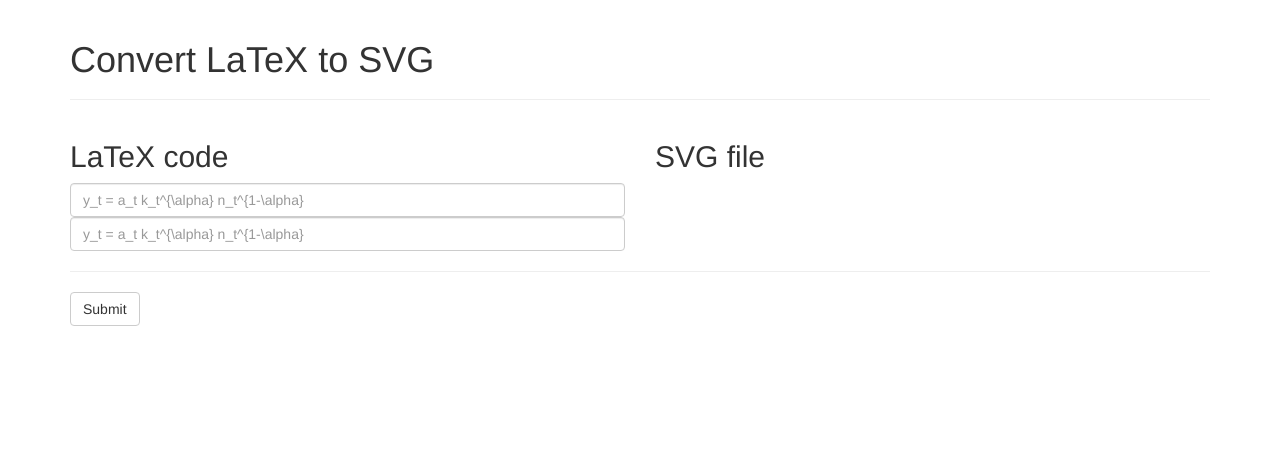
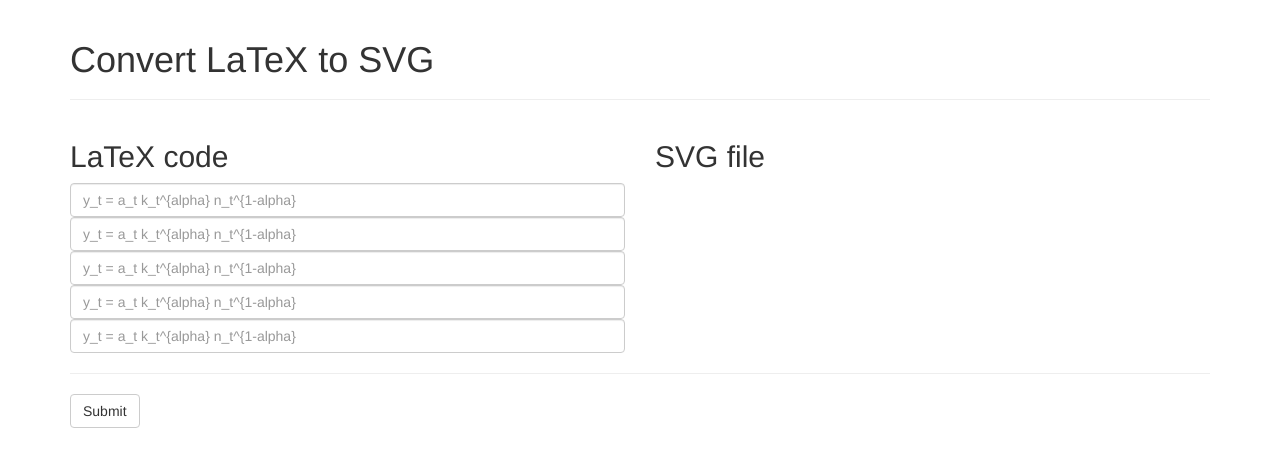
Before and after one commit to open-macro/util-mathjax, a website: page index.html in a window 1280 px wide. Drawn offline with nearby package versions, Linux system fonts and the light colour scheme.

Commit message:
works for arbitrary n

```diff
--- a/index.html
+++ b/index.html
@@ -7,6 +7,7 @@
     <!-- The above 3 meta tags *must* come first in the head; any other head content must come *after* these tags -->
     <title>Open Macro: Mathjax Util</title>
 
+    <link href="css/style.css" rel="stylesheet">
     <!-- Bootstrap -->
     <link href="css/bootstrap.min.css" rel="stylesheet">
 
@@ -23,7 +24,14 @@
     	<h1>Convert LaTeX to SVG</h1>
     	</div>
 
-    	<div class="row">
+        <div class="row">
+            <div class="col-md-6"><h2>LaTeX code</h2></div>
+            <div class="col-md-6"><h2>SVG file</h2></div>
+        </div>
+
+        <div id="input-img-holder"></div>
+
+    	<!--<div class="row">
     		<div class="col-md-6">
     			<h2>LaTeX code</h2>
     			<input type="text" class="form-control" id="tex0" placeholder="y_t = a_t k_t^{\alpha} n_t^{1-\alpha}">
@@ -35,7 +43,8 @@
                 <div><img id="svg0" src=""></div>
                 <div><img id="svg1" src=""></div>
     		</div>
-    	</div>
+    	</div>-->
+
     	<hr>
     	<div class="row">
     		<div class="col-md-12">
--- a/public/js/main.js
+++ b/public/js/main.js
@@ -1,6 +1,17 @@
 $(function() {
 
-	var num_boxes = 2;
+	var num_boxes = 5;
+	for (var i = 0; i < num_boxes; i++) {
+	    var input_img = "<div class='row input-img'>" +
+	    "<div class='col-md-6'>" +
+	    "<input type='text' class='form-control' id='tex" + i + "' placeholder='y_t = a_t k_t^{\alpha} n_t^{1-\alpha}'>" +
+        "</div>" +
+        "<div class='col-md-6'>" +
+        "<div><img id='svg" + i + "' src=''></div>" +
+        "</div>" +
+        "</div>"
+        $("#input-img-holder").append(input_img);
+	}
 
 	$("#btn-submit").click(function() {
 		for (var i = 0; i < num_boxes; i++) {
```
